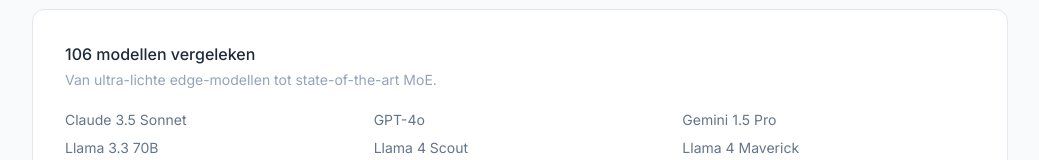
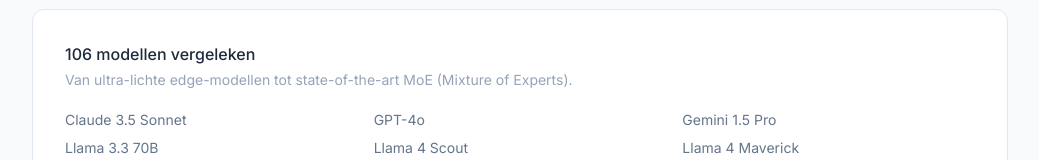
Before and after one commit to LukasLanghout/ai-model-advisor, a React (Vite) app: page / in a window 1280 px wide. Shown: the part 869-1029 px from the top of the page, without its empty margins (120-1159 px from the left). Built offline with nearby package versions, Linux system fonts and the light colour scheme.

Commit message:
Update IntroScreen.tsx

```diff
--- a/src/components/IntroScreen.tsx
+++ b/src/components/IntroScreen.tsx
@@ -82,7 +82,7 @@
         transition={{ duration: 0.35, ease: 'easeOut' }}
       >
         <h2 className="font-medium text-slate-800 mb-1">106 modellen vergeleken</h2>
-        <p className="text-sm text-slate-400 mb-5">Van ultra-lichte edge-modellen tot state-of-the-art MoE.</p>
+        <p className="text-sm text-slate-400 mb-5">Van ultra-lichte edge-modellen tot state-of-the-art MoE (Mixture of Experts).</p>
         <div className="grid grid-cols-2 sm:grid-cols-3 gap-y-2 gap-x-4">
           {[
             'Claude 3.5 Sonnet', 'GPT-4o', 'Gemini 1.5 Pro',
```
